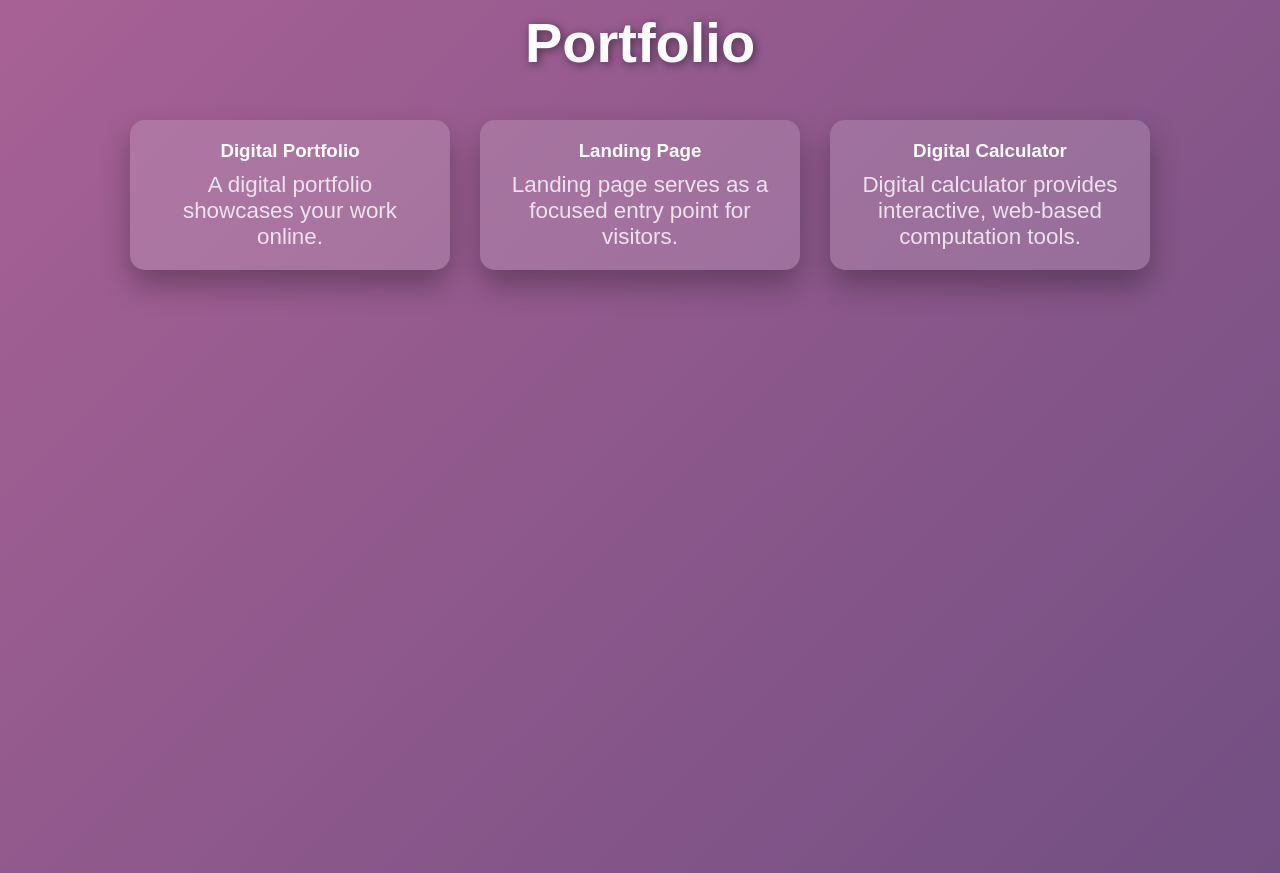
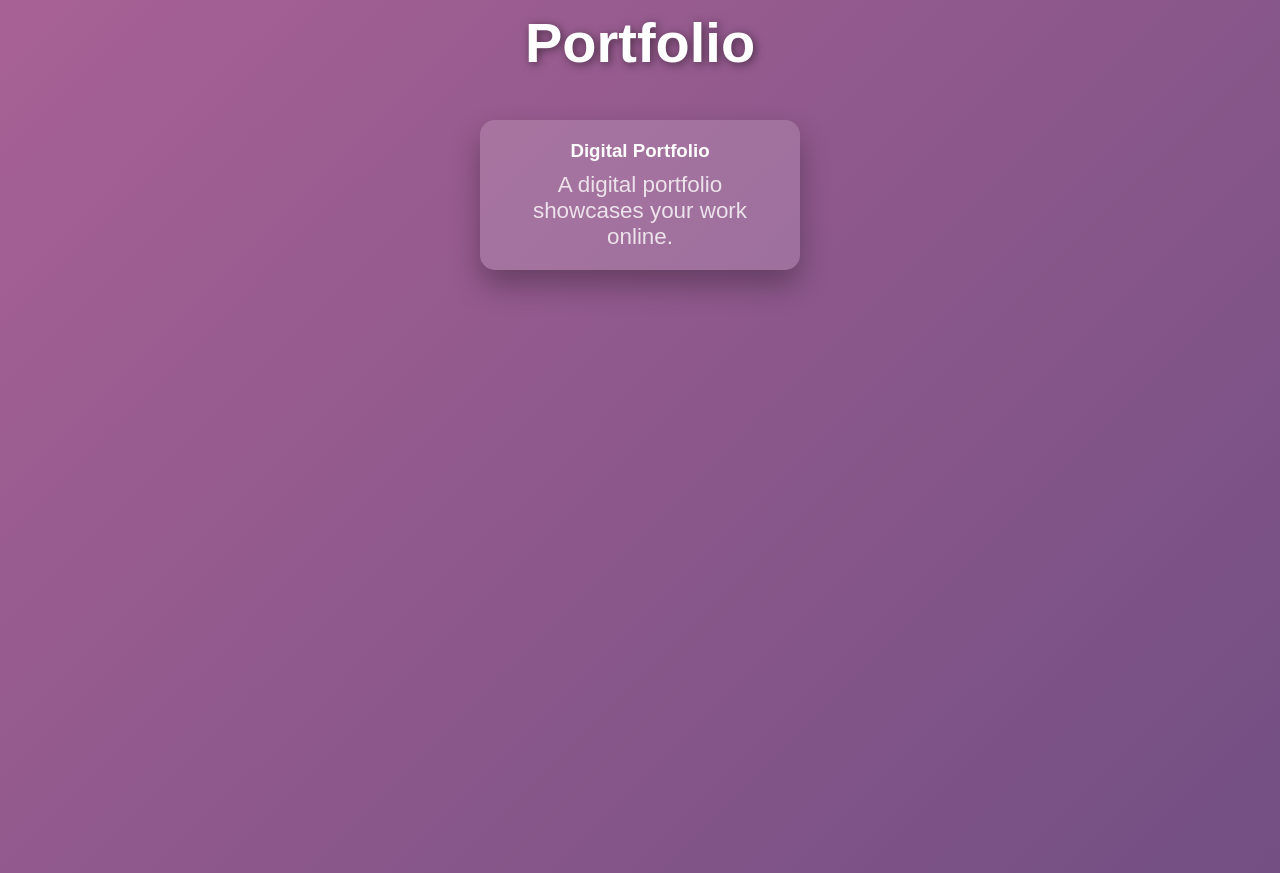
Before and after one commit to aasifah12/portfolio, a plain HTML site: page index.html in a window 1280 px wide. Shown: the part 1860-2733 px from the top of the page. Drawn offline with Linux system fonts and the light colour scheme.

Commit message:
Update index.html

```diff
--- a/index.html
+++ b/index.html
@@ -181,15 +181,6 @@
             <div class="card">
                 <h3>Digital Portfolio</h3>
                 <p>A digital portfolio showcases your work online.</p>
-            </div>
-            <div class="card">
-                <h3>Landing Page</h3>
-                <p>Landing page serves as a focused entry point for visitors.</p>
-            </div>
-            <div class="card">
-                <h3>Digital Calculator</h3>
-                <p>Digital calculator provides interactive, web-based computation tools.</p>
-            </div>
         </div>
     </section>
 
```
